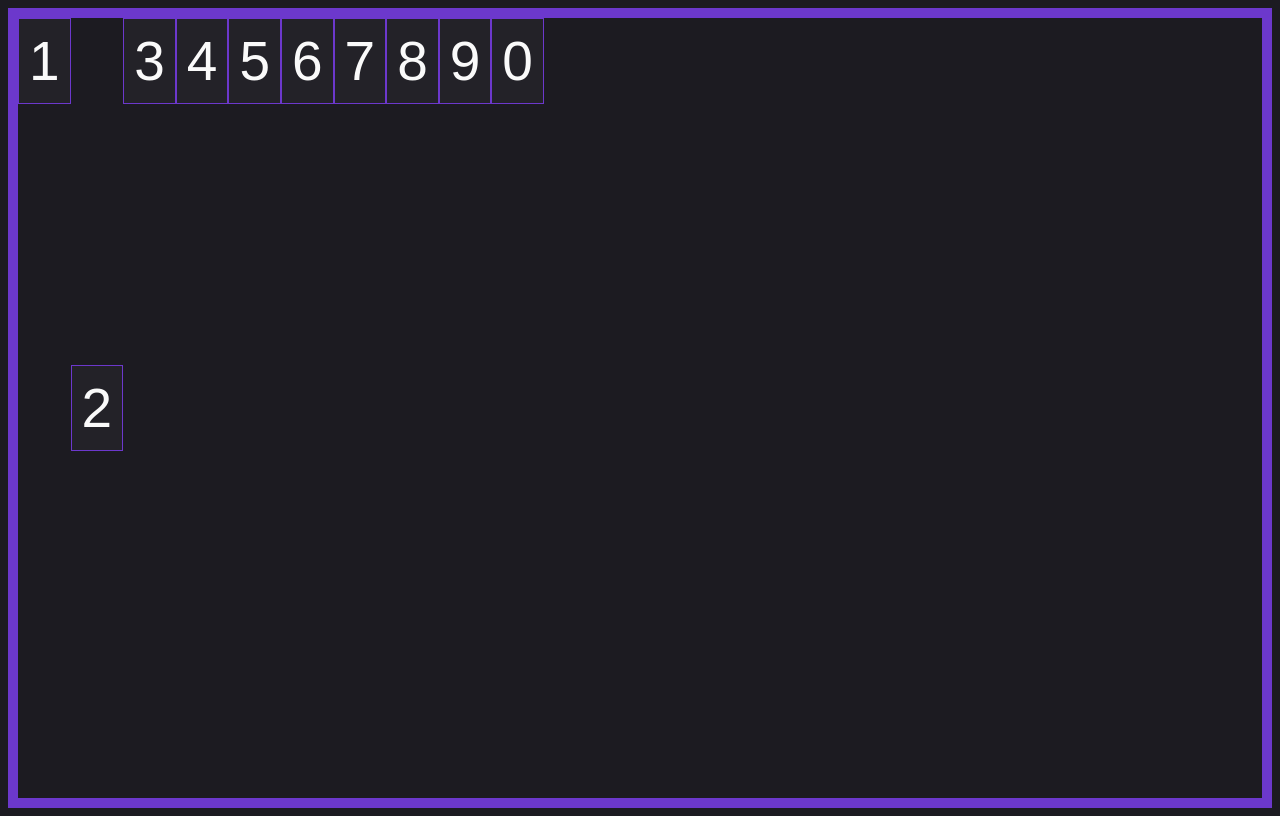
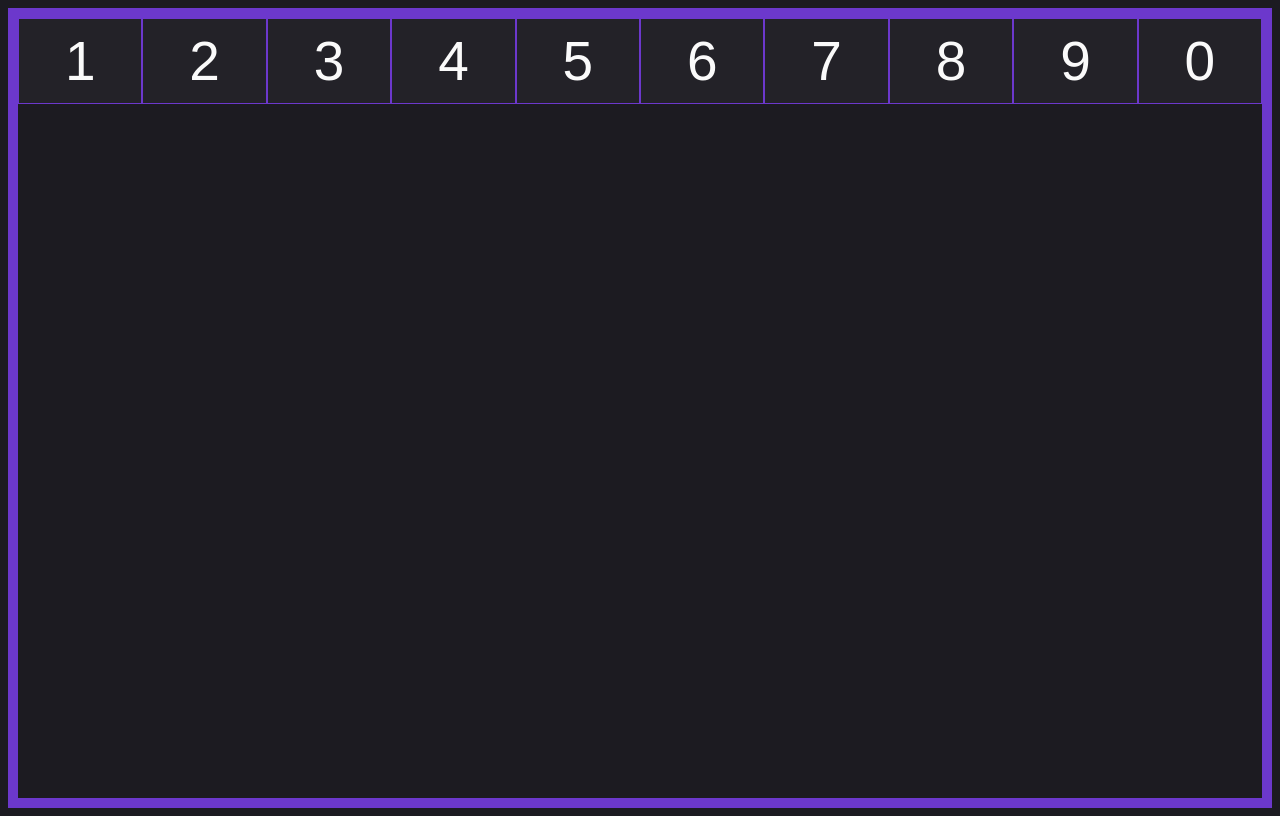
Before and after one commit to CyberP1oner/mini-flexbox-3, a plain HTML site: page index.html in a window 1280 px wide. Drawn offline with Linux system fonts and the light colour scheme.

Commit message:
Размеры и flex

```diff
--- a/styles/style.css
+++ b/styles/style.css
@@ -23,6 +23,6 @@ body {
 	padding: 10px;
 }
 
-.item2 {
-	align-self: center;
+.item {
+	flex: 1;
 }
```
Also changed, not shown: 1 other file.
